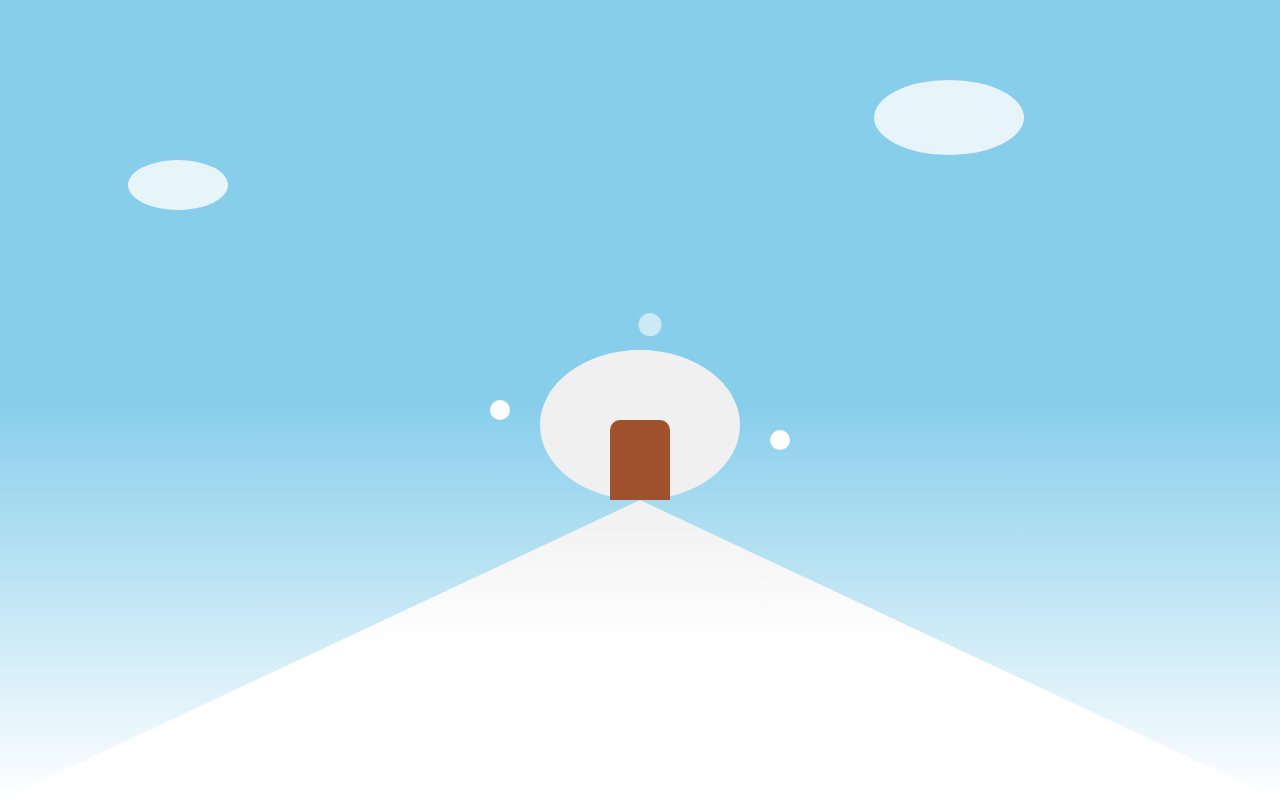
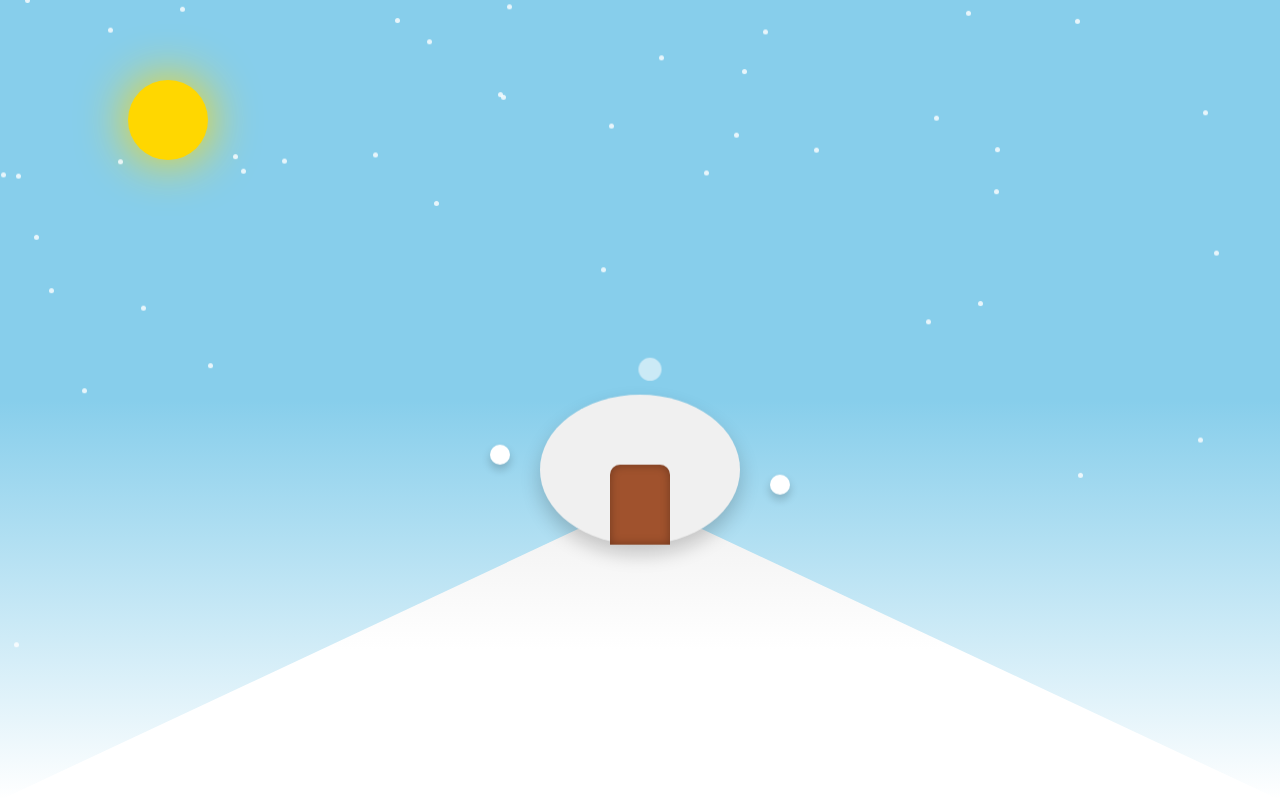
Before and after one commit to jdoaushfyaugf/verif, a plain HTML site: page index.html in a window 1280 px wide. Drawn offline with nearby package versions, Linux system fonts and the light colour scheme.

Commit message:
Update index.html

```diff
--- a/index.html
+++ b/index.html
@@ -3,7 +3,7 @@
 <head>
     <meta charset="UTF-8">
     <meta name="viewport" content="width=device-width, initial-scale=1.0">
-    <title>Advanced Igloo Animation</title>
+    <title>Realistic Igloo Animation</title>
     <style>
         /* General Styles */
         body, html {
@@ -11,15 +11,29 @@
             padding: 0;
             overflow: hidden;
             height: 100%;
+            background: linear-gradient(to bottom, #87CEEB 50%, #FFFFFF 100%);
         }
 
+        /* Sky and Sun */
         .sky {
             position: relative;
             width: 100%;
             height: 100%;
-            background: linear-gradient(to bottom, #87CEEB 50%, #FFFFFF 100%);
+            overflow: hidden;
         }
 
+        .sun {
+            position: absolute;
+            top: 10%;
+            left: 10%;
+            width: 80px;
+            height: 80px;
+            background: #FFD700;
+            border-radius: 50%;
+            box-shadow: 0 0 50px #FFD700;
+        }
+
+        /* Mountains */
         .mountain {
             position: absolute;
             bottom: 0;
@@ -29,13 +43,15 @@
             clip-path: polygon(0% 100%, 100% 100%, 50% 0%);
         }
 
+        /* Igloo */
         .igloo {
             position: absolute;
-            bottom: 300px;
+            bottom: 250px;
             left: 50%;
             transform: translateX(-50%);
             width: 200px;
             height: 150px;
+            animation: float 6s infinite ease-in-out;
         }
 
         .igloo-dome {
@@ -45,6 +61,7 @@
             border-radius: 50%;
             position: relative;
             overflow: hidden;
+            box-shadow: 0 10px 20px rgba(0, 0, 0, 0.2);
         }
 
         .igloo-door {
@@ -56,6 +73,7 @@
             height: 80px;
             background: #A0522D;
             border-radius: 10px 10px 0 0;
+            box-shadow: inset 0 0 10px rgba(0, 0, 0, 0.3);
         }
 
         .smoke {
@@ -70,12 +88,14 @@
             animation: smoke-float 3s infinite ease-in-out;
         }
 
+        /* Snowballs */
         .snowball {
             position: absolute;
             width: 20px;
             height: 20px;
             background: #FFFFFF;
             border-radius: 50%;
+            box-shadow: 0 5px 10px rgba(0, 0, 0, 0.2);
             animation: snowball-roll 5s infinite linear;
         }
 
@@ -89,30 +109,33 @@
             right: -50px;
         }
 
-        /* Clouds */
-        .cloud {
+        /* Falling Snow */
+        .snow {
             position: absolute;
+            width: 100%;
+            height: 100%;
+            top: 0;
+            left: 0;
+            overflow: hidden;
+        }
+
+        .snowflake {
+            position: absolute;
+            top: -10%;
+            width: 5px;
+            height: 5px;
             background: white;
             border-radius: 50%;
             opacity: 0.8;
-            animation: cloud-float 10s infinite linear;
-        }
-
-        .cloud-1 {
-            top: 20%;
-            left: 10%;
-            width: 100px;
-            height: 50px;
-        }
-
-        .cloud-2 {
-            top: 10%;
-            right: 20%;
-            width: 150px;
-            height: 75px;
+            animation: snow-fall linear infinite;
         }
 
         /* Animations */
+        @keyframes float {
+            0%, 100% { transform: translate(-50%, -10px); }
+            50% { transform: translate(-50%, 10px); }
+        }
+
         @keyframes smoke-float {
             0% { transform: translateY(0) scale(1); opacity: 0.8; }
             50% { transform: translateY(-20px) scale(1.2); opacity: 0.5; }
@@ -124,17 +147,36 @@
             100% { transform: translateX(200px) rotate(360deg); }
         }
 
-        @keyframes cloud-float {
-            0% { transform: translateX(-100%); }
-            100% { transform: translateX(100%); }
+        @keyframes snow-fall {
+            0% { transform: translateY(0); }
+            100% { transform: translateY(100vh); }
         }
     </style>
 </head>
 <body>
     <div class="sky">
+        <!-- Sun -->
+        <div class="sun"></div>
+
+        <!-- Falling Snow -->
+        <div class="snow">
+            <!-- Generate 50 snowflakes -->
+            <script>
+                for (let i = 0; i < 50; i++) {
+                    const snowflake = document.createElement("div");
+                    snowflake.className = "snowflake";
+                    snowflake.style.left = `${Math.random() * 100}%`;
+                    snowflake.style.animationDuration = `${Math.random() * 5 + 5}s`;
+                    snowflake.style.animationDelay = `${Math.random() * 5}s`;
+                    document.querySelector(".snow").appendChild(snowflake);
+                }
+            </script>
+        </div>
+
+        <!-- Mountain -->
         <div class="mountain"></div>
-        <div class="cloud cloud-1"></div>
-        <div class="cloud cloud-2"></div>
+
+        <!-- Igloo -->
         <div class="igloo">
             <div class="igloo-dome"></div>
             <div class="igloo-door"></div>
@@ -143,48 +185,38 @@
             <div class="snowball snowball-2"></div>
         </div>
     </div>
+
     <script src="https://cdnjs.cloudflare.com/ajax/libs/gsap/3.10.4/gsap.min.js"></script>
     <script>
-        // GSAP Animations
-        gsap.from(".igloo-dome", {
-            duration: 2,
-            scale: 0.5,
-            opacity: 0,
-            ease: "power2.out",
-            delay: 1,
+        // GSAP Animations for Igloo Movement
+        gsap.to(".igloo", {
+            duration: 10,
+            x: "+=200",
+            y: "+=50",
+            repeat: -1,
+            yoyo: true,
+            ease: "power1.inOut",
         });
 
-        gsap.from(".igloo-door", {
-            duration: 1.5,
-            y: 100,
-            opacity: 0,
-            ease: "bounce.out",
-            delay: 2,
+        // GSAP Animations for Snowballs
+        gsap.to(".snowball-1", {
+            duration: 5,
+            x: "+=300",
+            y: "+=100",
+            rotate: 360,
+            repeat: -1,
+            yoyo: true,
+            ease: "power1.inOut",
         });
 
-        gsap.from(".smoke", {
-            duration: 3,
-            y: -50,
-            opacity: 0,
+        gsap.to(".snowball-2", {
+            duration: 5,
+            x: "-=300",
+            y: "+=100",
+            rotate: -360,
             repeat: -1,
             yoyo: true,
-            ease: "sine.inOut",
-        });
-
-        gsap.from(".snowball-1", {
-            duration: 5,
-            x: -200,
-            rotate: -360,
-            repeat: -1,
-            ease: "linear",
-        });
-
-        gsap.from(".snowball-2", {
-            duration: 5,
-            x: 200,
-            rotate: 360,
-            repeat: -1,
-            ease: "linear",
+            ease: "power1.inOut",
         });
     </script>
 </body>
```
